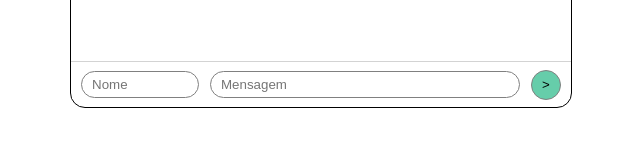
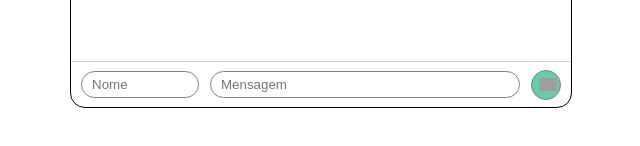
Before and after one commit to future4code/moreira-Leo-Rigotto, a React (Create React App) app in the folder modulo2/projeto-whatslab/whatslab/: page / in a window 1280 px wide. Shown: the part 614-760 px from the top of the page, without its empty margins (319-959 px from the left). Built offline with nearby package versions, Linux system fonts and the light colour scheme; grey boxes are pictures that could not be loaded.

Commit message:
inicio implementacao doubleClick

```diff
--- a/modulo2/projeto-whatslab/whatslab/src/components/ChatField.js
+++ b/modulo2/projeto-whatslab/whatslab/src/components/ChatField.js
@@ -42,6 +42,9 @@ const InputUserStyled = styled.input`
 `
 
 const SendButton = styled.button`
+    display: flex;
+    justify-content: center;
+    align-items: center;
     height: 30px;
     width: 30px;
     border: 1px solid gray;
@@ -53,6 +56,10 @@ const SendButton = styled.button`
     }
     :active{
         background-color: seagreen;
+    }
+    img{
+        width: 18px;
+        padding-left: 3px;
     }
 `
 
@@ -87,18 +94,33 @@ export class ChatField extends React.Component{
             inputUser: '',
             inputMsg: ''
         })}
-        console.log(this.state.messages)
     }
+
+    onKeyDownSendMsg = (event) => {
+        if(event.key === "Enter"){
+            this.sendMsg()
+        }
+    }
+
+    deleteMsg = (key) => {
+        console.log("apaguei")
+        // let dltMsg = this.state.messages.splice(key, 1)
+        // this.setState({
+        //     messages: dltMsg
+        // })
+    }
+
 
     render(){
 
-        const novaMsg = this.state.messages.map((msg) => {
-            if(msg.user == "Eu"){
-            return <UserMessage
-            sender={msg.user}
-            message={msg.text}/>
+        const novaMsg = this.state.messages.map((msg, i) => {
+            if(msg.user.toLowerCase() === "eu"){
+                return <UserMessage
+                key={i}
+                message={msg.text}/>
             } else {
                 return <FriendMessage
+                key={i}
                 sender={msg.user}
                 message={msg.text}/>
             }
@@ -117,8 +139,9 @@ export class ChatField extends React.Component{
              <InputMsgStyled
              placeholder="Mensagem"
              value={this.state.inputMsg}
-             onChange={this.onChangeMsg}/>
-             <SendButton onClick={this.sendMsg}>{'>'}</SendButton>
+             onChange={this.onChangeMsg}
+             onKeyDown={this.onKeyDownSendMsg}/>
+             <SendButton type="submit" onClick={this.sendMsg}><img src="https://cdn-icons-png.flaticon.com/512/60/60525.png" alt="Enviar"/></SendButton>
 
              </InputContainer>
 
--- a/modulo2/projeto-whatslab/whatslab/src/components/FriendMessage.js
+++ b/modulo2/projeto-whatslab/whatslab/src/components/FriendMessage.js
@@ -4,7 +4,7 @@ import styled from "styled-components";
 const MessageContainer = styled.div`
     border: 1px solid lightgray;
     border-radius: 10px 10px 10px 0px;
-    background-color: mediumspringgreen;
+    background-color: lightgreen;
     max-width: 80%;
     display: flex;
     flex-direction: column;
--- a/modulo2/projeto-whatslab/whatslab/src/components/UserMessage.js
+++ b/modulo2/projeto-whatslab/whatslab/src/components/UserMessage.js
@@ -14,7 +14,7 @@ const MessageContainer = styled.div`
     box-shadow: 2px 4px 8px lightgray;
     p{
         margin: 0;
-        padding: 0px 10px 5px 10px;
+        padding: 5px 10px;
         word-wrap: break-word;
         max-width: 98%;
     }
@@ -31,7 +31,6 @@ export class UserMessage extends React.Component{
     render() {
         return (
              <MessageContainer>
-                <h1>{this.props.sender}</h1>
                 <p>{this.props.message}</p>
              </MessageContainer>
         );
```
